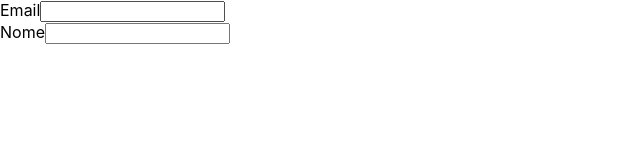
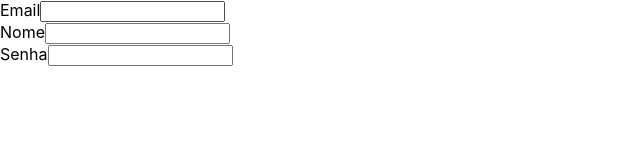
Before and after one commit to tryber/sd-02-project-trybeer-3, a React (Create React App) app in the folder front-end/: page /register in a window 1280 px wide. Shown: the top 160 px of the page, without its empty margins (0-640 px from the left). Built offline with nearby package versions, Linux system fonts and the light colour scheme.

Commit message:
input senha feito

```diff
--- /dev/null
+++ b/front-end/src/components/Register/Password.js
@@ -0,0 +1,18 @@
+import React, { useContext } from 'react';
+import Trybeer from '../../context';
+
+const InputPassword = () => {
+  const { setPassword } = useContext(Trybeer);
+  return (
+    <div>
+      <label htmlFor="InputPassword">Senha</label>
+      <input
+        type="password"
+        onChange={({ target }) => setPassword(target.value)}
+        id="InputPassword"
+      />
+    </div>
+  );
+};
+
+export default InputPassword;
--- a/front-end/src/pages/Register.js
+++ b/front-end/src/pages/Register.js
@@ -1,11 +1,13 @@
 import React from 'react';
 import EmailInput from '../components/Register/Email';
 import InputName from '../components/Register/Name';
+import InputPassword from '../components/Register/Password';
 
 const Register = () => (
   <div>
     <EmailInput />
     <InputName />
+    <InputPassword />
   </div>
 );
 
```
